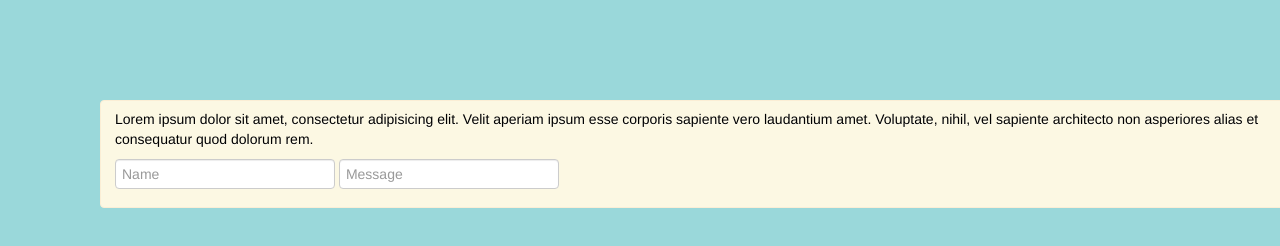
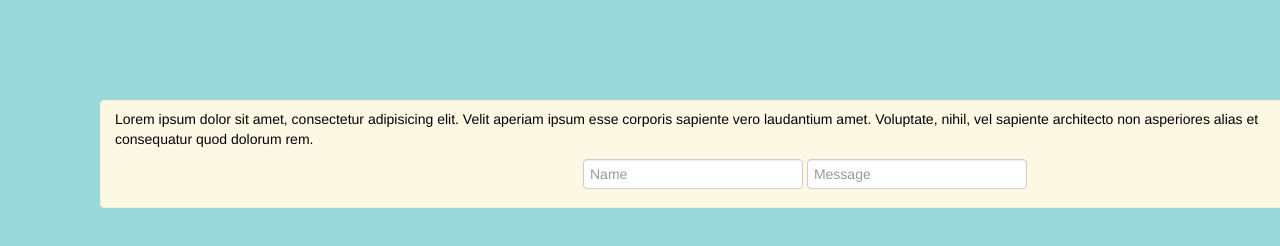
Before and after one commit to dviramontes/comet-rt, a plain HTML site: page public/index.html in a window 1280 px wide. Shown: the top 246 px of the page. Drawn offline with nearby package versions, Linux system fonts and the light colour scheme; a script that the page names is missing.

```diff
--- a/public/css/main.css
+++ b/public/css/main.css
@@ -15,10 +15,13 @@
 body {
 	background-color:rgb(154,216,218);
     padding: 100px;
-
     color: black;
 }
 
+input{
+	position: relative;
+	left: 40%;
+}
 .alert > p{
 	color: black;
 }
```
Also changed, not shown: public/index.html (+1 -1 lines).
